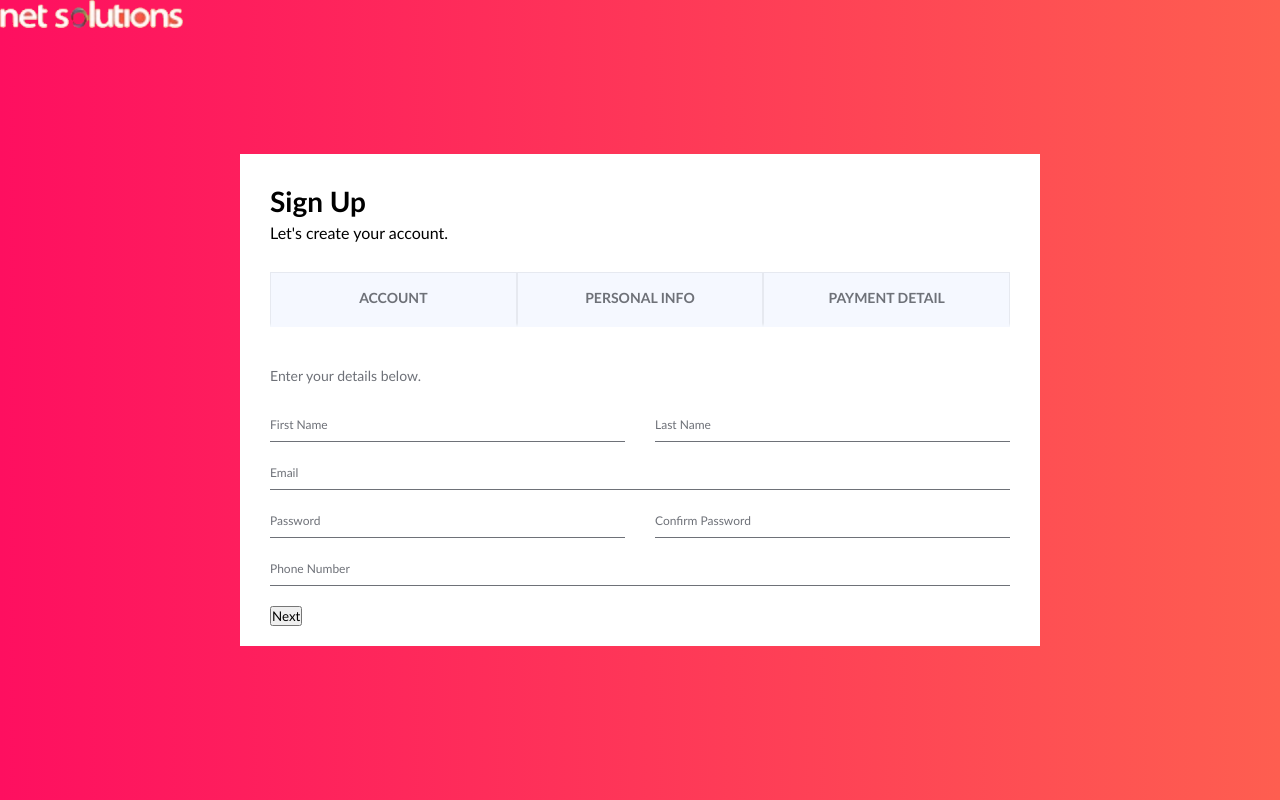
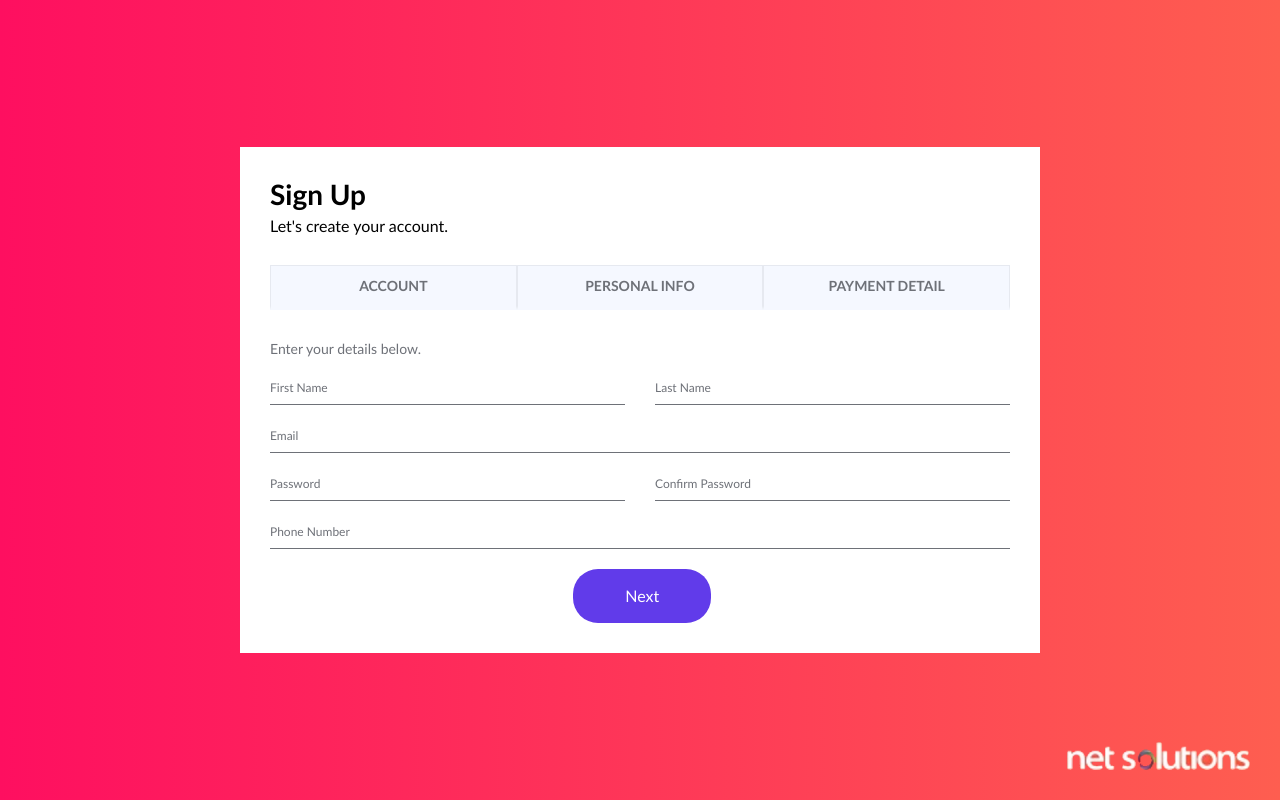
Before and after one commit to agnekauk/18-form-individ_task, a website: page index.html in a window 1280 px wide. Drawn offline with Linux system fonts and the light colour scheme.

Commit message:
Button and logo design

```diff
--- a/css/button.css
+++ b/css/button.css
@@ -0,0 +1,21 @@
+.btn {
+    display: inline-block;
+    width: auto;
+    background-color: #613BEA;
+    padding: 15px;
+    padding-left: 50px;
+    padding-right: 50px;
+    line-height: 20px;
+    font-size: 16px;
+    text-align: center;
+    color: #ffffff;
+    border: 2px solid transparent;
+    border-radius: 25px;
+    cursor: pointer;
+    margin-left: calc((740px - 133.5px) / 2);
+}
+.btn:hover {
+    background-color: white;
+    color: #613BEA;
+    border-color: #613BEA;
+}
--- a/css/form.css
+++ b/css/form.css
@@ -1,24 +1,10 @@
 .form {
     display: inline-block;
     width: calc(100% - 60px);
-    margin-top: 30px;
+    margin-top: 20px;
     margin-left:30px;
     margin-right:30px;
-}
-.form > .form-row-right {
-    display: inline-block;
-    width: 50%;
-    margin-bottom: 20px;
-    padding-left: 15px;
-}
-.form > .form-row-right > input {
-    display:inline-block;
-    width: 100%;
-    font-size: 14px;
-    line-height: 20px;
-    padding-bottom: 7px;
-    border: none;
-    border-bottom: 1.5px solid #6E7178;
+    position: relative;
 }
 .form > .form-row-left {
     display: inline-block;
@@ -36,6 +22,27 @@
     border: none;
     border-bottom: 1.5px solid #6E7178;
 }
+.form > .form-row-left > input:focus {
+    outline: none;
+}
+.form > .form-row-right {
+    display: inline-block;
+    width: 50%;
+    margin-bottom: 20px;
+    padding-left: 15px;
+}
+.form > .form-row-right > input {
+    display:inline-block;
+    width: 100%;
+    font-size: 14px;
+    line-height: 20px;
+    padding-bottom: 7px;
+    border: none;
+    border-bottom: 1.5px solid #6E7178;
+}
+.form > .form-row-right > input:focus {
+    outline: none;
+}
 .form > .form-row-long {
     display: inline-block;
     width: 100%;
@@ -50,8 +57,16 @@
     border: none;
     border-bottom: 1.5px solid #6E7178;
 }
+.form > .form-row-long > input:focus {
+    outline: none;
+}
 .form input::placeholder {
     font-size: 12px;
     color: #6E7178;
     text-transform: capitalize;
 }
+.form > .form-bottom-row {
+    display:inline-block;
+    width: 100%;
+    margin-bottom: 30px;
+}
--- a/css/main.css
+++ b/css/main.css
@@ -49,7 +49,7 @@ body {
     color: #6E7178;
     text-transform: uppercase;
     text-align: center;
-    padding: 15px;
+    padding: 10px;
     padding-left: 50px;
     padding-right: 50px;
     line-height: 20px;
@@ -72,6 +72,11 @@ body {
     width: 100%;
     font-size: 14px;
     color: #6E7178;
-    margin-top: 40px;
+    margin-top: 30px;
     margin-left: 30px;
 }
+.bottom-logo {
+    position: absolute;
+    bottom: 30px;
+    right: 30px;
+}
--- a/index.html
+++ b/index.html
@@ -51,10 +51,10 @@
                 <label></label>
                 <input id="phone" type="phone" placeholder="Phone Number" required>
             </div>
-            <div class="form-row-long">
+            <div class="form-bottom-row">
                    <button type="submit" class="btn">Next</button>
             </div>
     </main>
-    <img src="./img/logo.png" alt="logo" class="image">
+    <img src="./img/logo.png" alt="logo" class="bottom-logo">
 </body>
 </html>
```
